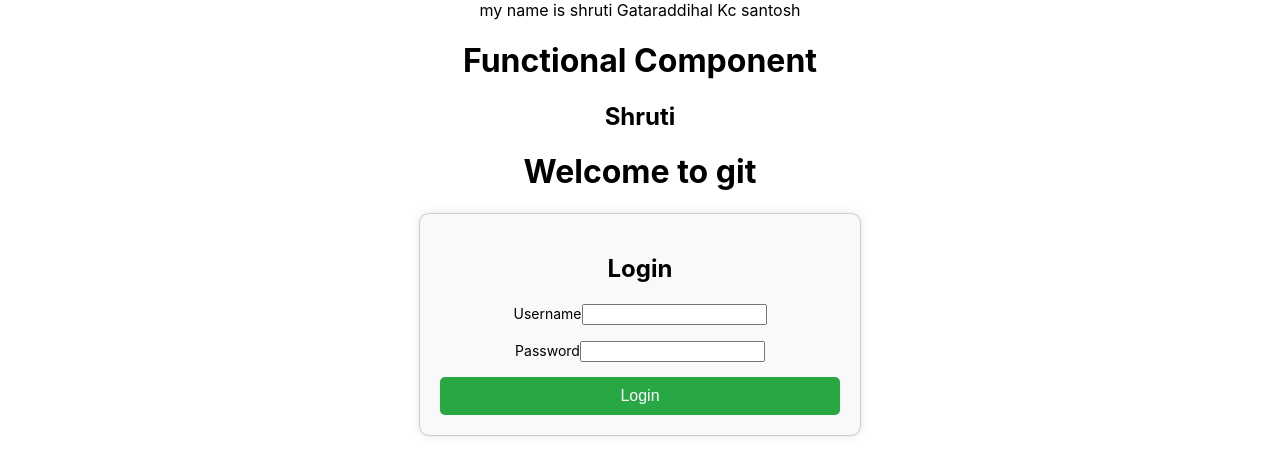
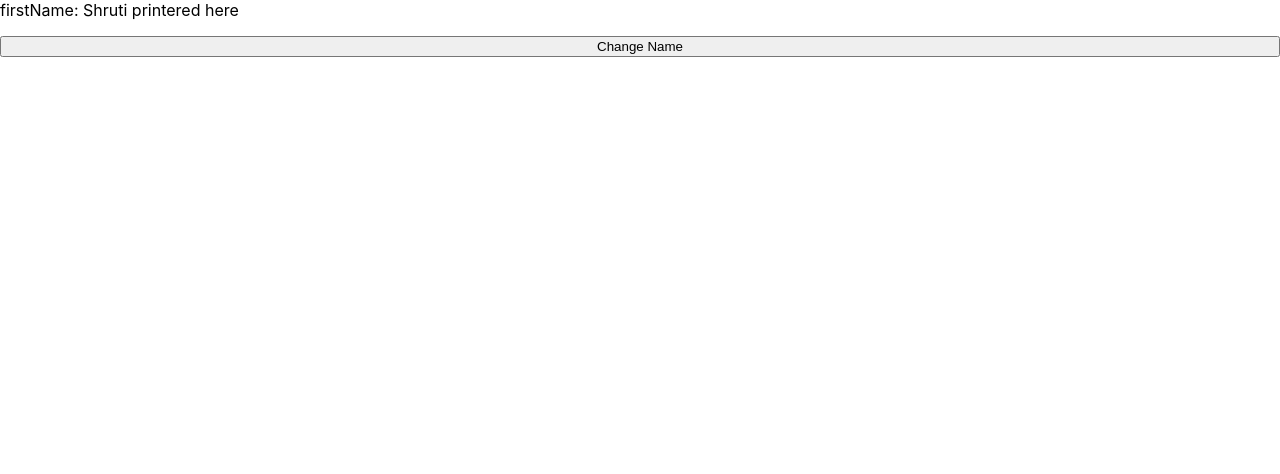
Before and after one commit to K-C-SANTU/shlud-learning-ui, a React (Create React App) app: page / in a window 1280 px wide. Shown: the top 474 px of the page. Built offline with nearby package versions, Linux system fonts and the light colour scheme.

Commit message:
UseStateHook

```diff
--- a/package.json
+++ b/package.json
@@ -3,6 +3,9 @@
   "version": "0.1.0",
   "private": true,
   "dependencies": {
+    "@emotion/react": "^11.13.3",
+    "@emotion/styled": "^11.13.0",
+    "@mui/material": "^6.0.1",
     "@testing-library/jest-dom": "^5.17.0",
     "@testing-library/react": "^13.4.0",
     "@testing-library/user-event": "^13.5.0",
--- a/src/App.js
+++ b/src/App.js
@@ -1,17 +1,39 @@
-import logo from './logo.svg';
-import './App.css';
-import Greet from './Components/Greet';
-import Welcome from './Components/welcome';
-import Login from './Components/Login';
+import { Button, Stack } from "@mui/material";
+import UseStateHook from "./ReactHooks/UseState.hook";
+// handling promisses
+let interval;
+const App = () => {
+  const testing = async () => {
+    // console.log("1");
+    // await fetch('https://dummyjson.com/users').then((res)=>{
+    //   console.log(2);
+    // })
+    // console.log(3);
 
-function App() {
+    // const timeOut =  setTimeout(()=>{
+    //   console.log("4")
+    // },3000)
+
+    // clearTimeout(timeOut);
+
+    let count = 1;
+    clearInterval(interval);
+    interval = setInterval(()=>{
+      console.log("interval ", count++);
+    },1000)
+    // clearInterval(interval);
+    // console.log("5")
+
+  };
+
   return (
-    <div className='App'>
-     my name is shruti Gataraddihal Kc santosh
-    <Greet></Greet>
-    <Welcome></Welcome>
-    <Login></Login>
-    </div>
+    <Stack spacing={2} direction="column">
+      {/* <Button variant="outlined" onClick={testing}>
+        testing
+      </Button> */}
+      <UseStateHook />
+
+    </Stack>
   );
 }
 
--- /dev/null
+++ b/src/ReactHooks/UseState.hook.js
@@ -0,0 +1,23 @@
+import { useState } from "react";
+
+function UseStateHook() {
+  console.log(1);
+  const [data, kc] = useState("Shruti");
+  //   let firstName = "KC";
+  console.log(2);
+  function changeName() {
+    // data = "GOMBEEE111";
+    kc("GOMBEEEE");
+  }
+  console.log(3);
+  return (
+    <>
+      {/* {data} */}
+      firstName: {data} printered here
+      <br />
+      <button onClick={() => changeName()}>Change Name</button>
+    </>
+  );
+}
+
+export default UseStateHook;
```
Also changed, not shown: 1 other file (tests, documents, lock files or other folders).
